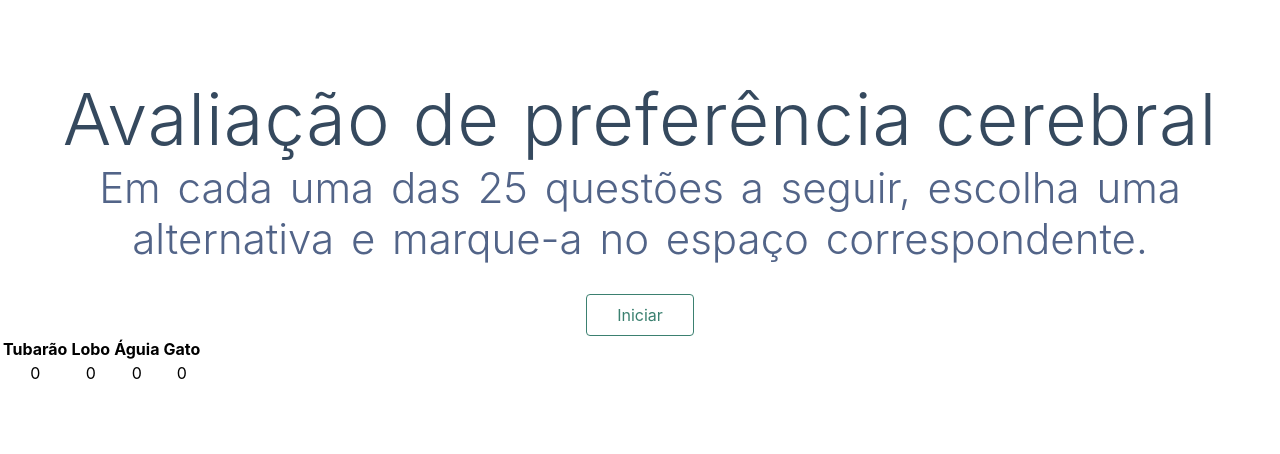
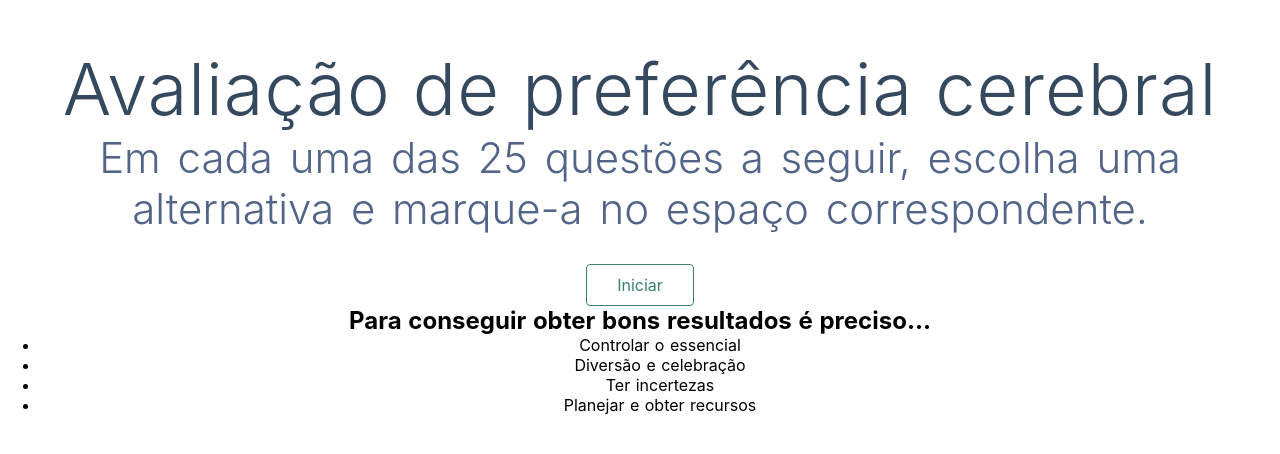
Before and after one commit to lealfelipealves/apc, a Nuxt app: page /questionario in a window 1280 px wide. Shown: the part 170-624 px from the top of the page. Built offline with nearby package versions, Linux system fonts and the light colour scheme.

Commit message:
Regra de negocio do componente finalizada.

```diff
--- a/components/Quiz.vue
+++ b/components/Quiz.vue
@@ -1,26 +1,28 @@
 <template>
   <div>
-    <table>
+    <table v-show="questionIndex === questionsShuffle.length">
       <tr>
-        <th>Tubarão</th>
-        <th>Lobo</th>
         <th>Águia</th>
         <th>Gato</th>
+        <th>Lobo</th>
+        <th>Tubarão</th>
       </tr>
       <tr>
-        <td>{{ respostas.i }}</td>
-        <td>{{ respostas.c }}</td>
-        <td>{{ respostas.o }}</td>
-        <td>{{ respostas.a }}</td>
+        <td>{{ response.i * 4 }}%</td>
+        <td>{{ response.c * 4 }}%</td>
+        <td>{{ response.o * 4 }}%</td>
+        <td>{{ response.a * 4 }}%</td>
       </tr>
     </table>
-    <div v-for="(item, index) in questoesEmbaralhadas" :key="index">
-      <h1>{{ item.questao }}</h1>
-      <ul>
-        <li v-for="(item2, index) in item.alternativas" :key="index">
-          <a class="alternativa" href @click.prevent="mark(item2.perfil)">{{ item2.alternativa }}</a>
-        </li>
-      </ul>
+    <div v-for="(question, index) in questionsShuffle" :key="index">
+      <div v-show="index === questionIndex">
+        <h2>{{ question.questao }}</h2>
+        <ul>
+          <li v-for="(alternative, index2) in question.alternativas" :key="index2">
+            <a @click.prevent="mark(alternative.perfil)">{{ alternative.alternativa }}</a>
+          </li>
+        </ul>
+      </div>
     </div>
   </div>
 </template>
@@ -30,8 +32,9 @@ export default {
   props: ["questoes"],
   data() {
     return {
-      questoesEmbaralhadas: [],
-      respostas: {
+      questionsShuffle: [],
+      questionIndex: 0,
+      response: {
         i: 0,
         c: 0,
         o: 0,
@@ -40,9 +43,35 @@ export default {
     };
   },
   mounted() {
-    this.questoesEmbaralhadas = this.shuffleArray(this.questoes);
+    this.questionsShuffle = this.shuffleArray(this.questoes);
+    this.questionsShuffle.forEach((questoes) => {
+      this.shuffleArray(questoes.alternativas);
+    });
   },
   methods: {
+    prev() {
+      this.questionIndex--;
+    },
+    next() {
+      this.questionIndex++;
+    },
+    mark(perfil) {
+      switch (perfil) {
+        case "i":
+          this.response.i++;
+          break;
+        case "c":
+          this.response.c++;
+          break;
+        case "o":
+          this.response.o++;
+          break;
+        case "a":
+          this.response.a++;
+          break;
+      }
+      this.next();
+    },
     shuffleArray(array) {
       var counter = array.length,
         temp,
@@ -57,26 +86,11 @@ export default {
         array[index] = temp;
       }
       return array;
-    },
-    mark(perfil) {
-      switch (perfil) {
-        case "i":
-          this.respostas.i++;
-          break;
-        case "c":
-          this.respostas.c++;
-          break;
-        case "o":
-          this.respostas.o++;
-          break;
-        case "a":
-          this.respostas.a++;
-          break;
-      }
     }
   }
 };
 </script>
 
 <style>
+
 </style>
--- a/pages/questionario.vue
+++ b/pages/questionario.vue
@@ -32,16 +32,8 @@ export default {
   },
   data() {
     return {
-      questoes: [],
+      questoes: data.questoes
     };
-  },
-  mounted() {
-    this.loadQuestoes();
-  },
-  methods: {
-    loadQuestoes() {
-      this.questoes = data.questoes;
-    }
   }
 }
 </script>
```
